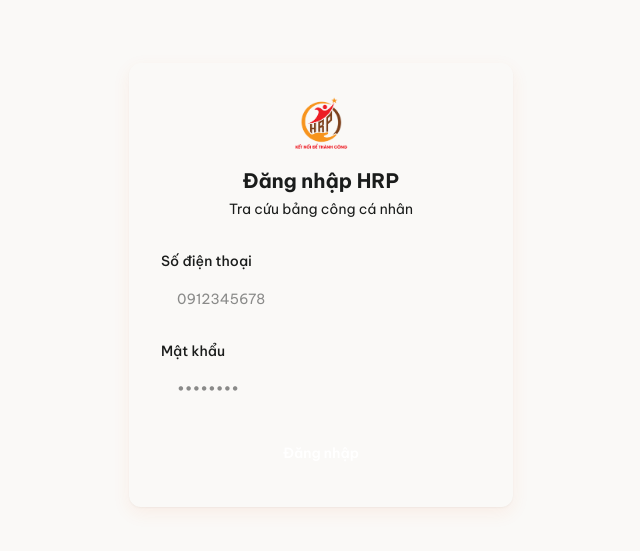
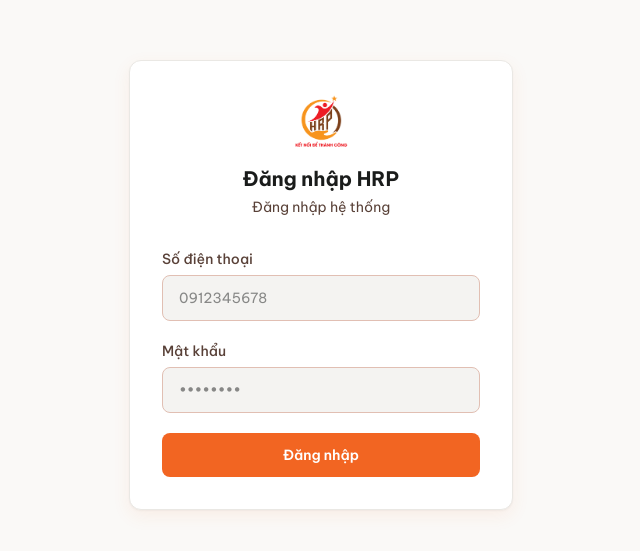
Before and after one commit to nobita6986/HRpartner, a Next.js app: page /login in a window 1280 px wide. Shown: the part 115-666 px from the top of the page, without its empty margins (319-959 px from the left). Built offline with nearby package versions, Linux system fonts and the light colour scheme.

Commit message:
fix(auth): update login form css tokens for tailwind v4

```diff
--- a/app/login/login-form.tsx
+++ b/app/login/login-form.tsx
@@ -8,7 +8,7 @@
 import { useState } from 'react';
 import { useRouter, useSearchParams } from 'next/navigation';
 
-export default function LoginForm() {
+export default function LoginForm({ subtitle = 'Đăng nhập hệ thống' }: { subtitle?: string }) {
   const router = useRouter();
   const searchParams = useSearchParams();
   const callback = searchParams.get('callback') ?? '/bcc';
@@ -37,10 +37,17 @@
         setError('Sai số điện thoại hoặc mật khẩu');
         return;
       }
-      // callback do chính middleware sinh (path + query) — chỉ cho phép redirect nội bộ
+
+      const data = await res.json();
+
+      // Nếu API trả về URL đích cụ thể cho Role này (VD: https://worker.hrpartner.vn)
+      if (data.redirectTo) {
+        window.location.href = data.redirectTo;
+        return;
+      }
+
       const safeCallback = callback.startsWith('/') && !callback.startsWith('//') ? callback : '/bcc';
-      router.replace(safeCallback);
-      router.refresh();
+      window.location.href = safeCallback;
     } catch {
       setError('Có lỗi xảy ra, vui lòng thử lại sau.');
     } finally {
@@ -52,25 +59,25 @@
     <div
       className="w-full max-w-sm rounded-2xl p-8"
       style={{
-        background: 'var(--surface)',
-        border: '1px solid var(--line)',
+        background: 'var(--color-surface)',
+        border: '1px solid var(--color-line)',
         boxShadow: 'var(--shadow-card)',
         borderRadius: 'var(--radius-md)',
       }}
     >
       <div className="text-center mb-8">
         <img src="/logo.png" alt="HRP Logo" className="h-14 w-auto mx-auto mb-4" />
-        <h1 className="text-xl font-bold" style={{ color: 'var(--on-surface)' }}>
+        <h1 className="text-xl font-bold" style={{ color: 'var(--color-on-surface)' }}>
           Đăng nhập HRP
         </h1>
-        <p className="text-sm mt-1" style={{ color: 'var(--on-surface-variant)' }}>
-          Tra cứu bảng công cá nhân
+        <p className="text-sm mt-1" style={{ color: 'var(--color-on-surface-variant)' }}>
+          {subtitle}
         </p>
       </div>
 
       <form onSubmit={handleSubmit} className="space-y-5" noValidate>
         <div>
-          <label htmlFor="phone" className="block text-sm font-medium mb-1.5" style={{ color: 'var(--on-surface-variant)' }}>
+          <label htmlFor="phone" className="block text-sm font-medium mb-1.5" style={{ color: 'var(--color-on-surface-variant)' }}>
             Số điện thoại
           </label>
           <input
@@ -82,17 +89,17 @@
             onChange={(e) => setPhone(e.target.value)}
             className="block w-full rounded-xl px-4 py-3 text-sm outline-none"
             style={{
-              border: '1px solid var(--outline-variant)',
-              background: 'var(--container-low)',
-              color: 'var(--on-surface)',
-              borderRadius: 'var(--radius)',
+              border: '1px solid var(--color-outline-variant)',
+              background: 'var(--color-surface-container-low)',
+              color: 'var(--color-on-surface)',
+              borderRadius: 'var(--radius-DEFAULT)',
             }}
             placeholder="0912345678"
           />
         </div>
 
         <div>
-          <label htmlFor="password" className="block text-sm font-medium mb-1.5" style={{ color: 'var(--on-surface-variant)' }}>
+          <label htmlFor="password" className="block text-sm font-medium mb-1.5" style={{ color: 'var(--color-on-surface-variant)' }}>
             Mật khẩu
           </label>
           <input
@@ -104,17 +111,17 @@
             onChange={(e) => setPassword(e.target.value)}
             className="block w-full rounded-xl px-4 py-3 text-sm outline-none"
             style={{
-              border: '1px solid var(--outline-variant)',
-              background: 'var(--container-low)',
-              color: 'var(--on-surface)',
-              borderRadius: 'var(--radius)',
+              border: '1px solid var(--color-outline-variant)',
+              background: 'var(--color-surface-container-low)',
+              color: 'var(--color-on-surface)',
+              borderRadius: 'var(--radius-DEFAULT)',
             }}
             placeholder="••••••••"
           />
         </div>
 
         {error && (
-          <div className="text-sm px-4 py-3 rounded-xl" style={{ background: 'var(--warning-soft)', color: 'var(--warning)' }}>
+          <div className="text-sm px-4 py-3 rounded-xl" style={{ background: 'var(--color-warning-soft)', color: 'var(--color-warning)' }}>
             {error}
           </div>
         )}
@@ -123,7 +130,7 @@
           type="submit"
           disabled={loading}
           className="w-full py-3 text-sm font-semibold text-white transition-opacity disabled:opacity-50"
-          style={{ background: 'var(--primary)', borderRadius: 'var(--radius)' }}
+          style={{ background: 'var(--color-primary)', borderRadius: 'var(--radius-DEFAULT)' }}
         >
           {loading ? 'Đang đăng nhập…' : 'Đăng nhập'}
         </button>
```
